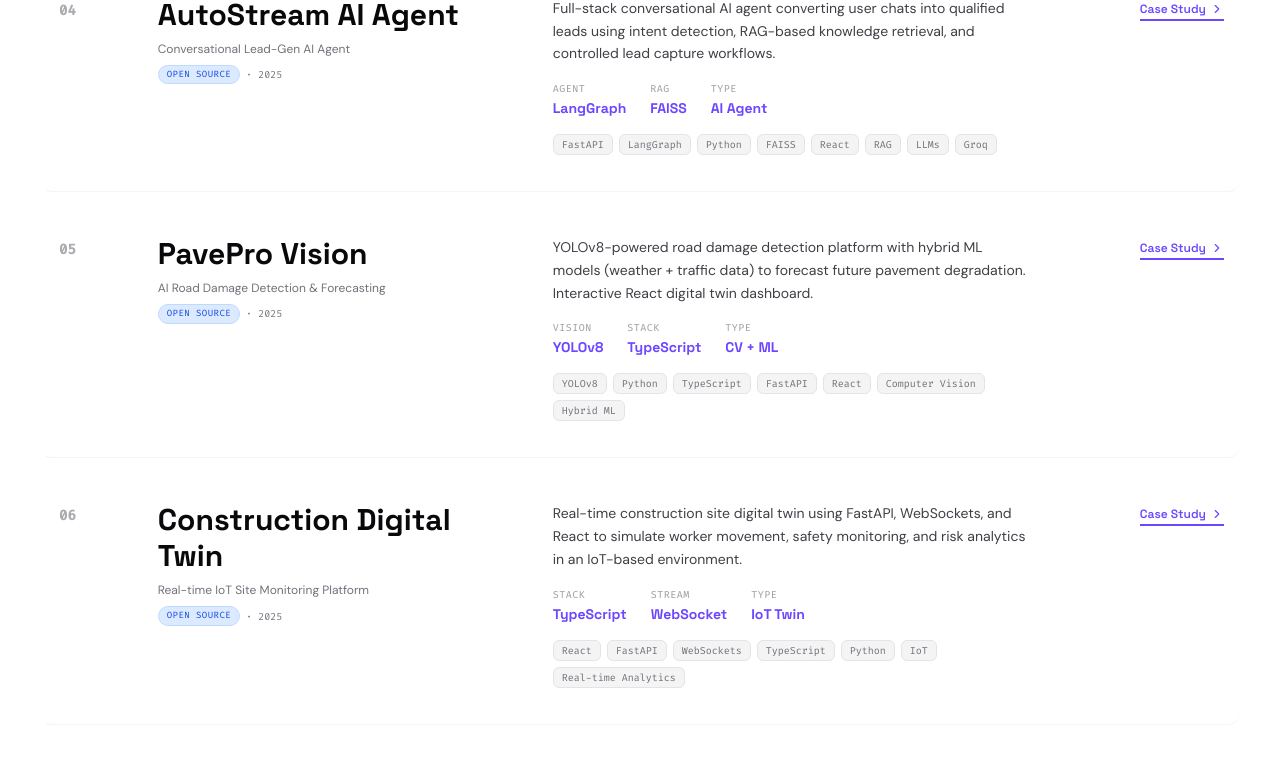
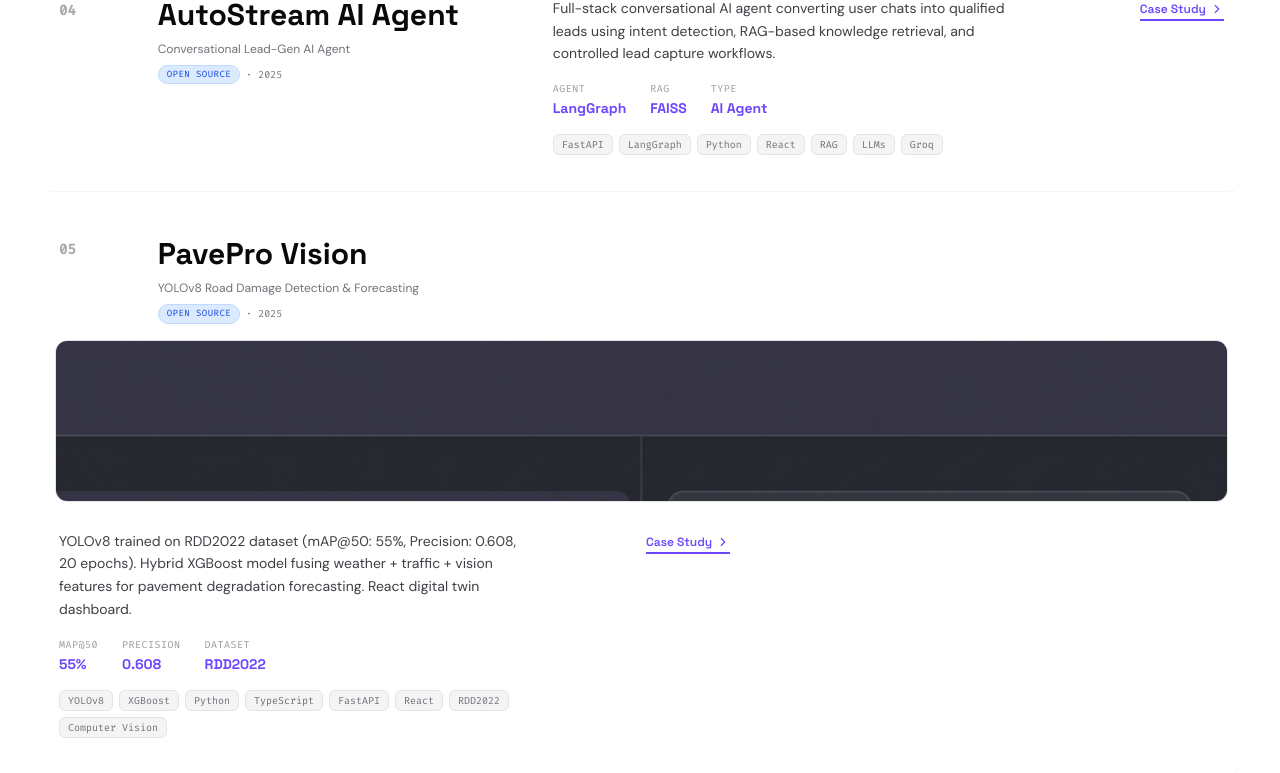
Before and after one commit to anshumanvatsa/portfolio, a React (Vite) app: page / in a window 1280 px wide. Shown: the part 2098-2871 px from the top of the page. Built offline with nearby package versions, Linux system fonts and the light colour scheme; a web font is replaced by a local one.

Commit message:
feat: PavePro real mAP metrics, preview image, Firebase/Neo4j/MongoDB skills, remove FAISS claim

```diff
--- a/src/App.tsx
+++ b/src/App.tsx
@@ -415,6 +415,13 @@ export default function App() {
                         </div>
                       </div>
 
+                      {/* Preview image (if any) */}
+                      {proj.previewImage && (
+                        <div className="md:col-span-12 -mx-1 -mt-1 mb-2 rounded-xl overflow-hidden border border-surface-container-high">
+                          <img src={proj.previewImage} alt={`${proj.title} preview`}
+                            className="w-full h-40 object-cover object-top opacity-90 hover:opacity-100 transition-opacity" />
+                        </div>
+                      )}
                       {/* Description + metrics + tags */}
                       <div className="md:col-span-5">
                         <p className="font-sans text-sm text-on-surface-variant leading-relaxed mb-4">{proj.shortDesc}</p>
--- a/src/data.ts
+++ b/src/data.ts
@@ -14,6 +14,7 @@ export interface Project {
   architecture: string;
   liveUrl: string;
   githubUrl?: string;
+  previewImage?: string;
   category: 'ml' | 'fullstack' | 'devops' | 'all';
   metrics: { label: string; value: string }[];
   year: string;
@@ -162,17 +163,17 @@ export const PROJECTS: Project[] = [
     shortDesc:
       'Full-stack conversational AI agent converting user chats into qualified leads using intent detection, RAG-based knowledge retrieval, and controlled lead capture workflows.',
     tags: ['FastAPI', 'LangGraph', 'React'],
-    fullTags: ['FastAPI', 'LangGraph', 'Python', 'FAISS', 'React', 'RAG', 'LLMs', 'Groq'],
+    fullTags: ['FastAPI', 'LangGraph', 'Python', 'React', 'RAG', 'LLMs', 'Groq'],
     description:
-      'AutoStream is a full-stack conversational AI agent that converts user chats into qualified leads using intent detection, RAG-based knowledge retrieval, and controlled lead capture workflows. Built with FastAPI, LangGraph, and React for a production-style SaaS experience. The agent maintains multi-turn conversation state, retrieves relevant product knowledge from a FAISS vector store, and triggers lead capture at the right moment in the conversation flow.',
+      'AutoStream is a full-stack conversational AI agent that converts user chats into qualified leads using intent detection, RAG-based knowledge retrieval, and controlled lead capture workflows. Built with FastAPI, LangGraph, and React for a production-style SaaS experience. The agent maintains multi-turn conversation state, retrieves relevant product knowledge from a vector store, and triggers lead capture at the right moment in the conversation flow.',
     challenges: [
       'Designing a LangGraph state machine that gracefully handles diverse user intents without falling into loops.',
-      'Building a RAG pipeline with FAISS that retrieves relevant domain knowledge with low latency per turn.',
+      'Building a RAG pipeline that retrieves relevant domain knowledge with low latency per turn.',
       'Triggering lead capture at the optimal conversational moment without feeling intrusive.',
     ],
     achievements: [
       'Multi-turn conversational AI with LangGraph state management and intent detection.',
-      'RAG knowledge retrieval via FAISS for contextually accurate product responses.',
+      'RAG knowledge retrieval for contextually accurate product responses.',
       'Full-stack SaaS-style architecture: FastAPI backend + React frontend.',
     ],
     architecture: 'React Chat UI → FastAPI → LangGraph Agent → FAISS RAG → Lead Capture',
@@ -191,31 +192,32 @@ export const PROJECTS: Project[] = [
     id: 'roadpavement',
     number: '05',
     title: 'PavePro Vision',
-    subtitle: 'AI Road Damage Detection & Forecasting',
+    subtitle: 'YOLOv8 Road Damage Detection & Forecasting',
     shortDesc:
-      'YOLOv8-powered road damage detection platform with hybrid ML models (weather + traffic data) to forecast future pavement degradation. Interactive React digital twin dashboard.',
-    tags: ['YOLOv8', 'FastAPI', 'React'],
-    fullTags: ['YOLOv8', 'Python', 'TypeScript', 'FastAPI', 'React', 'Computer Vision', 'Hybrid ML'],
+      'YOLOv8 trained on RDD2022 dataset (mAP@50: 55%, Precision: 0.608, 20 epochs). Hybrid XGBoost model fusing weather + traffic + vision features for pavement degradation forecasting. React digital twin dashboard.',
+    tags: ['YOLOv8', 'XGBoost', 'FastAPI'],
+    fullTags: ['YOLOv8', 'XGBoost', 'Python', 'TypeScript', 'FastAPI', 'React', 'RDD2022', 'Computer Vision'],
     description:
-      'PavePro Vision is an AI-driven predictive maintenance platform that uses YOLOv8 for real-time road damage detection from images, combined with hybrid ML models incorporating weather and traffic data to forecast future pavement degradation. The system features an interactive React digital twin dashboard powered by a FastAPI backend, giving road authorities actionable maintenance scheduling insights.',
+      'PavePro Vision is an AI-driven road maintenance platform built on real training data. The YOLOv8 detection model was trained for 20 epochs on the RDD2022 road damage dataset, achieving mAP@50 of 55% (up from 15.6% at epoch 1) with precision 0.608 and recall 0.511 — still trending upward at cutoff. A hybrid XGBoost regressor fuses weather, traffic, and vision-derived severity features to forecast future pavement degradation. The system includes a React digital twin dashboard with a FastAPI backend for maintenance scheduling.',
     challenges: [
-      'Fine-tuning YOLOv8 on domain-specific road damage imagery for high precision across damage types.',
-      'Fusing heterogeneous data sources (image detections, weather, traffic) into a single degradation forecast model.',
-      'Building a React digital twin that visually represents road health across a geographic map.',
+      'Training YOLOv8 on the RDD2022 multi-country road damage dataset and managing class imbalance across damage types (D00, D10, D20).',
+      'Fusing heterogeneous inputs (YOLOv8 detections, weather API, traffic volume) into a single XGBoost regression pipeline.',
+      'Model was cut short at 20 epochs (still improving) — a longer training run would push mAP@50 toward ~65–70%.',
     ],
     achievements: [
-      'YOLOv8 computer vision pipeline for real-time road damage classification.',
-      'Hybrid ML forecasting model integrating weather and traffic data for degradation prediction.',
-      'Interactive digital twin dashboard for maintenance scheduling.',
+      'YOLOv8 on RDD2022: mAP@50 = 55.0%, Precision = 0.608, Recall = 0.511 (20 epochs, real training run).',
+      'CNN severity classifier across 5 damage classes: 55% accuracy (vs 20% random baseline).',
+      'Hybrid XGBoost forecaster outperforms weather-only and severity-only baselines.',
     ],
-    architecture: 'React Digital Twin → FastAPI → YOLOv8 Detection → Hybrid ML Forecaster',
+    architecture: 'React Digital Twin → FastAPI → YOLOv8 Detection → XGBoost Hybrid Forecaster',
     liveUrl: 'https://github.com/anshumanvatsa/Road-Pavement-Damage-Prediction',
     githubUrl: 'https://github.com/anshumanvatsa/Road-Pavement-Damage-Prediction',
+    previewImage: '/pave-pro-preview.png',
     category: 'ml',
     metrics: [
-      { label: 'Vision', value: 'YOLOv8' },
-      { label: 'Stack', value: 'TypeScript' },
-      { label: 'Type', value: 'CV + ML' },
+      { label: 'mAP@50', value: '55%' },
+      { label: 'Precision', value: '0.608' },
+      { label: 'Dataset', value: 'RDD2022' },
     ],
     year: '2025',
     status: 'open-source',
@@ -460,7 +462,7 @@ export const SKILL_CATEGORIES: SkillCategory[] = [
   {
     id: 'databases',
     category: 'Databases',
-    techs: ['PostgreSQL', 'Redis', 'Supabase', 'ChromaDB', 'FAISS'],
+    techs: ['PostgreSQL', 'MongoDB', 'Firebase', 'Redis', 'Supabase', 'Neo4j', 'ChromaDB'],
     icon: '🗄️',
   },
   {
```
Also changed, not shown: public/pave-pro-preview.png (added).
